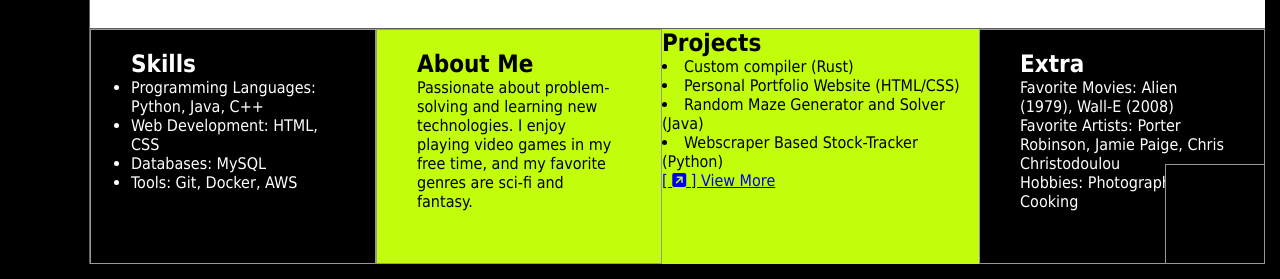
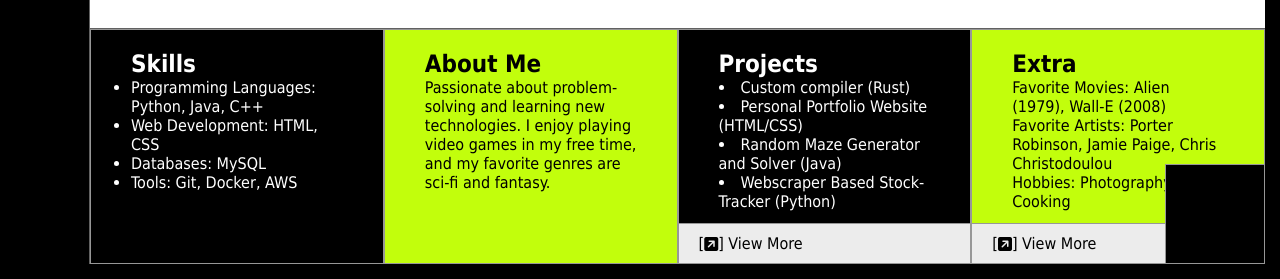
Before and after one commit to arkg7/portfolio, a website: page index.html in a window 1280 px wide. Shown: the part 521-800 px from the top of the page. Drawn offline with Linux system fonts and the light colour scheme; a web font is replaced by a local one.

Commit message:
buttons and blank page creations

```diff
--- a/index.html
+++ b/index.html
@@ -87,6 +87,11 @@
                 Favorite Artists: Porter Robinson, Jamie Paige, Chris Christodoulou<br>
                 Hobbies: Photography, Cooking
             </p>
+            <a class="bottom-button" href="./games/">
+                [
+                <i class="fa-solid fa-square-arrow-up-right"></i>
+                ] View More
+            </a>
         </div>
     </div>
     </div>
--- a/style.css
+++ b/style.css
@@ -194,21 +194,55 @@
     padding: 20px 40px;
 }
 
-.extra-container {
-    background: #000000;
+.projects-container {
+    background: black;
     color: white;
     width: 25%;
     min-width: 250px;
     height: 100%;
     border: 1px solid #979797;
     padding: 20px 40px;
+    position: relative;
+}
+
+.extra-container {
+    background: #c2fe0c;
+    color: black;
+    width: 25%;
+    min-width: 250px;
+    height: 100%;
+    border: 1px solid #979797;
+    padding: 20px 40px;
+    position: relative;
+}
+
+.bottom-button {
+    background: #ececec;
+    border-top: 1px solid #979797;
+    width: 100%;
+    height: 40px;
+    display: flex;
+    align-items: center;
+    justify-content: flex-start;
+    position:   absolute;
+    bottom: 0px;
+    left: 0px;
+    padding: 10px 20px;
+    text-decoration: none;
+    color: black;
+}
+
+.bottom-button:hover {
+    background: #000000;
+    color: #c2fe0c;
 }
 
 
-@media screen and (max-width: 854px) {
+@media screen and (max-width: 1104px) {
     body {
         width: 100vw;
         box-sizing: border-box;
+        height: 100vh;
     }
     .body-container {
         padding-top: 0px;
@@ -232,10 +266,6 @@
     flex-wrap: wrap;
     }
 
-    .extra-container{
-        display: none;
-    }
-
     .cat-box {
         display: none;
     }
```
Also changed, not shown: games/index.html (added, +18 -0 lines), games/style.css (added).
